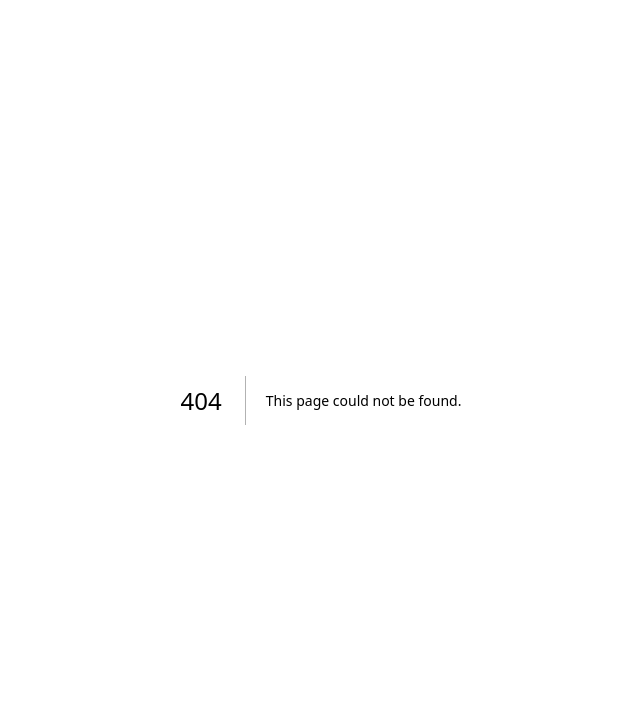
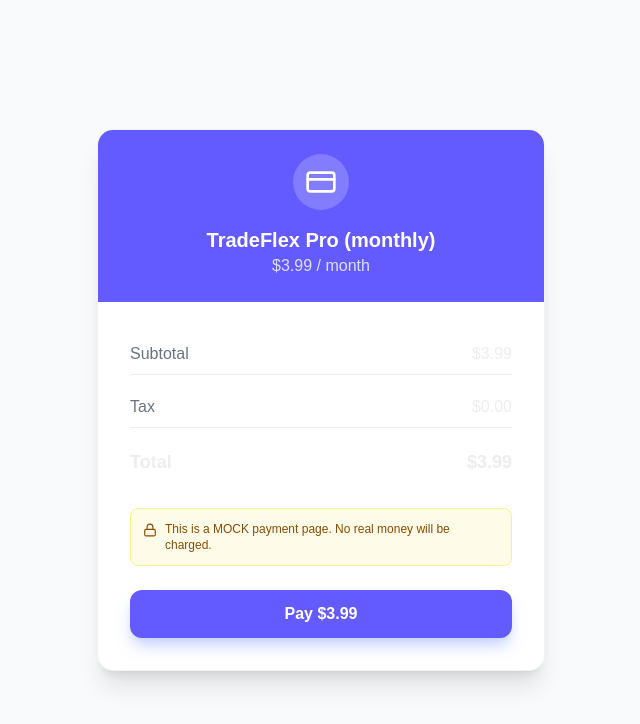
Before and after one commit to alicewang0130/tradeflex, a Next.js app in the folder TradeFlex-Web/: page /mock-checkout in a window 1280 px wide. Before the commit this address had no page. Shown: the top 724 px of the page, without its empty margins (319-959 px from the left). Built offline with nearby package versions, Linux system fonts and the light colour scheme.

Commit message:
feat: Mock Payment Mode — Enables full end-to-end demo of Pro upgrade flow without Stripe keys

```diff
--- a/TradeFlex-Web/app/api/checkout/route.ts
+++ b/TradeFlex-Web/app/api/checkout/route.ts
@@ -24,6 +24,16 @@
 
     const body = await request.json();
     const { plan } = body; // 'monthly' | 'yearly'
+
+    // MOCK MODE CHECK
+    const isMock = process.env.STRIPE_SECRET_KEY?.includes('mock') || !process.env.STRIPE_SECRET_KEY;
+    if (isMock) {
+        const origin = request.headers.get('origin') || 'http://localhost:3000';
+        return NextResponse.json({
+            url: `${origin}/mock-checkout?plan=${plan}&userId=${user.id}`
+        });
+    }
+
     const priceId = PRICES[plan as keyof typeof PRICES];
 
     if (!priceId) {
--- a/TradeFlex-Web/app/api/webhooks/stripe/route.ts
+++ b/TradeFlex-Web/app/api/webhooks/stripe/route.ts
@@ -19,12 +19,18 @@
   const body = await request.text();
   const headersList = await headers();
   const sig = headersList.get('stripe-signature');
+  const url = new URL(request.url);
+  const isMock = url.searchParams.get('mock') === 'true';
 
   let event: Stripe.Event;
 
   try {
-    if (!sig || !endpointSecret) throw new Error('Missing signature or secret');
-    event = stripe.webhooks.constructEvent(body, sig, endpointSecret);
+    if (isMock) {
+        event = JSON.parse(body) as Stripe.Event;
+    } else {
+        if (!sig || !endpointSecret) throw new Error('Missing signature or secret');
+        event = stripe.webhooks.constructEvent(body, sig, endpointSecret);
+    }
   } catch (err: any) {
     console.error(`Webhook Signature Verification Failed: ${err.message}`);
     return NextResponse.json({ error: err.message }, { status: 400 });
@@ -41,7 +47,13 @@
         if (!userId) break;
 
         // Retrieve subscription details to get end date
-        const subscription: any = await stripe.subscriptions.retrieve(session.subscription as string);
+        let subscription: any;
+        if (isMock) {
+            // Mock subscription object
+            subscription = { current_period_end: Math.floor(Date.now() / 1000) + 30 * 24 * 3600 };
+        } else {
+            subscription = await stripe.subscriptions.retrieve(session.subscription as string);
+        }
 
         // Upsert into Supabase
         await supabaseAdmin.from('subscriptions').upsert({
--- a/TradeFlex-Web/app/components/ReferralBanner.tsx
+++ b/TradeFlex-Web/app/components/ReferralBanner.tsx
@@ -6,39 +6,85 @@
 'use client';
 
 import { useState, useEffect } from 'react';
-import { Gift, Copy, Check, X } from 'lucide-react';
+import { Gift, Copy, Check, X, Users } from 'lucide-react';
 import type { User } from '@supabase/supabase-js';
+import { supabase } from '../supabase';
 
 export default function ReferralBanner({ user }: { user: User | null }) {
   const [copied, setCopied] = useState(false);
   const [dismissed, setDismissed] = useState(false);
-  const [lang, setLang] = useState<'en' | 'cn'>('en');
+  const [lang, setLang] = useState<'en' | 'cn' | 'ja' | 'ko' | 'es' | 'fr'>('en');
+  const [inviteCount, setInviteCount] = useState(0);
 
   useEffect(() => {
-    const saved = localStorage.getItem('tradeflex-lang') as 'en' | 'cn' | null;
+    const saved = localStorage.getItem('tradeflex-lang') as any;
     if (saved) setLang(saved);
-  }, []);
+
+    if (user) {
+      supabase
+        .from('referrals')
+        .select('*', { count: 'exact', head: true })
+        .eq('referrer_id', user.id)
+        .then(({ count }) => {
+          if (count !== null) setInviteCount(count);
+        });
+    }
+  }, [user]);
 
   if (!user || dismissed) return null;
 
-  const refCode = user.id.slice(0, 8);
-  const refLink = `https://tradeflex.app?ref=${refCode}`;
+  // Use full ID for reliability
+  const refLink = `${typeof window !== 'undefined' ? window.location.origin : 'https://tradeflex.app'}?ref=${user.id}`;
+
+  const target = 3;
+  const progress = Math.min((inviteCount / target) * 100, 100);
 
   const t = {
     en: {
       title: 'Invite Friends, Get Pro Free 🎁',
-      desc: 'Invite 3 friends and get 1 month of Pro for free! They get 7 days of Pro too.',
+      desc: `Invite ${target} friends and get 1 month of Pro for free!`,
+      progress: `${inviteCount} / ${target} invited`,
       copy: 'Copy',
       copied: 'Copied!',
     },
     cn: {
       title: '邀请好友，免费获得 Pro 🎁',
-      desc: '邀请 3 位好友注册，免费获得 1 个月 Pro！好友也能获得 7 天 Pro 体验。',
+      desc: `邀请 ${target} 位好友注册，免费获得 1 个月 Pro！`,
+      progress: `已邀请 ${inviteCount} / ${target}`,
       copy: '复制',
       copied: '已复制！',
     },
+    // Adding fallbacks for other languages
+    ja: {
+      title: '友達招待でProを無料でゲット 🎁',
+      desc: `友達${target}人を招待して、Pro1ヶ月分を無料で手に入れよう！`,
+      progress: `${inviteCount} / ${target} 招待済み`,
+      copy: 'コピー',
+      copied: '完了！',
+    },
+    ko: {
+      title: '친구 초대하고 Pro 무료로 받기 🎁',
+      desc: `친구 ${target}명을 초대하면 Pro 1개월 무료!`,
+      progress: `${inviteCount} / ${target} 초대됨`,
+      copy: '복사',
+      copied: '복사됨!',
+    },
+    es: {
+      title: 'Invita amigos, obtén Pro gratis 🎁',
+      desc: `¡Invita a ${target} amigos y obtén 1 mes de Pro gratis!`,
+      progress: `${inviteCount} / ${target} invitados`,
+      copy: 'Copiar',
+      copied: '¡Copiado!',
+    },
+    fr: {
+      title: 'Invite des amis, obtiens Pro gratuit 🎁',
+      desc: `Invite ${target} amis et obtiens 1 mois de Pro gratuit !`,
+      progress: `${inviteCount} / ${target} invités`,
+      copy: 'Copier',
+      copied: 'Copié !',
+    }
   };
-  const text = t[lang];
+  const text = t[lang] || t.en;
 
   const handleCopy = async () => {
     await navigator.clipboard.writeText(refLink);
@@ -47,24 +93,42 @@
   };
 
   return (
-    <div className="relative bg-gradient-to-r from-yellow-500/10 to-amber-500/10 border border-yellow-500/20 rounded-2xl p-4 md:p-5">
+    <div className="relative bg-gradient-to-r from-yellow-500/10 to-amber-500/10 border border-yellow-500/20 rounded-2xl p-4 md:p-5 mb-6">
       <button
         onClick={() => setDismissed(true)}
         className="absolute top-3 right-3 text-white/30 hover:text-white/60 transition"
       >
         <X size={16} />
       </button>
-      <div className="flex items-start gap-3">
-        <div className="bg-yellow-500/20 p-2 rounded-xl shrink-0">
-          <Gift size={20} className="text-yellow-400" />
+      <div className="flex items-start gap-4">
+        <div className="bg-yellow-500/20 p-3 rounded-xl shrink-0 hidden sm:block">
+          <Gift size={24} className="text-yellow-400" />
         </div>
         <div className="flex-1 min-w-0">
-          <h4 className="font-bold text-sm text-white mb-1">{text.title}</h4>
+          <h4 className="font-bold text-sm text-white mb-1 flex items-center gap-2">
+            <Gift size={16} className="text-yellow-400 sm:hidden" />
+            {text.title}
+          </h4>
           <p className="text-xs text-white/50 mb-3">
             {text.desc}
           </p>
+
+          {/* Progress Bar */}
+          <div className="mb-3">
+            <div className="flex justify-between text-[10px] uppercase font-bold text-white/40 mb-1">
+              <span>{text.progress}</span>
+              <span>{Math.round(progress)}%</span>
+            </div>
+            <div className="h-2 bg-black/40 rounded-full overflow-hidden border border-white/5">
+              <div
+                className="h-full bg-gradient-to-r from-yellow-500 to-amber-500 transition-all duration-500"
+                style={{ width: `${progress}%` }}
+              />
+            </div>
+          </div>
+
           <div className="flex gap-2">
-            <div className="flex-1 bg-black/30 border border-white/10 rounded-lg px-3 py-2 text-xs text-white/60 truncate font-mono">
+            <div className="flex-1 bg-black/30 border border-white/10 rounded-lg px-3 py-2 text-xs text-white/60 truncate font-mono select-all">
               {refLink}
             </div>
             <button
--- a/TradeFlex-Web/app/lib/usePro.ts
+++ b/TradeFlex-Web/app/lib/usePro.ts
@@ -12,7 +12,7 @@
 
 export interface ProStatus {
   isPro: boolean;
-  plan: 'free' | 'monthly' | 'yearly';
+  plan: 'free' | 'monthly' | 'yearly' | 'referral';
   expiresAt: string | null;
   loading: boolean;
 }
@@ -32,32 +32,47 @@
     }
 
     async function checkPro() {
-      // Admin users are always Pro
+      // 1. Admin check
       if (isAdmin(user!.email)) {
         setStatus({ isPro: true, plan: 'yearly', expiresAt: null, loading: false });
         return;
       }
 
       try {
-        const { data } = await supabase
+        // 2. Subscription check
+        const { data: sub } = await supabase
           .from('subscriptions')
           .select('*')
           .eq('user_id', user!.id)
           .eq('status', 'active')
           .maybeSingle();
 
-        if (data && new Date(data.expires_at) > new Date()) {
+        if (sub && new Date(sub.current_period_end) > new Date()) {
           setStatus({
             isPro: true,
-            plan: data.plan,
-            expiresAt: data.expires_at,
+            plan: sub.plan as any,
+            expiresAt: sub.current_period_end,
             loading: false,
           });
-        } else {
-          setStatus({ isPro: false, plan: 'free', expiresAt: null, loading: false });
+          return;
         }
-      } catch {
-        // Table might not exist yet — default to free
+
+        // 3. Referral check (Invite 3 people = Free Pro)
+        const { count } = await supabase
+          .from('referrals')
+          .select('*', { count: 'exact', head: true })
+          .eq('referrer_id', user!.id);
+
+        if (count && count >= 3) {
+          setStatus({ isPro: true, plan: 'referral', expiresAt: null, loading: false });
+          return;
+        }
+
+        // Default: Free
+        setStatus({ isPro: false, plan: 'free', expiresAt: null, loading: false });
+
+      } catch (err) {
+        console.error('Pro check failed', err);
         setStatus({ isPro: false, plan: 'free', expiresAt: null, loading: false });
       }
     }
--- /dev/null
+++ b/TradeFlex-Web/app/mock-checkout/page.tsx
@@ -0,0 +1,130 @@
+//
+//  app/mock-checkout/page.tsx
+//  Mock Payment Gateway for Demo
+//
+
+'use client';
+
+import { useState, useEffect } from 'react';
+import { useRouter, useSearchParams } from 'next/navigation';
+import { Check, CreditCard, Lock } from 'lucide-react';
+
+export default function MockCheckout() {
+  const router = useRouter();
+  const searchParams = useSearchParams();
+  const plan = searchParams.get('plan') || 'monthly';
+  const price = plan === 'yearly' ? '$29.99' : '$3.99';
+
+  const [loading, setLoading] = useState(false);
+  const [step, setStep] = useState<'review' | 'processing' | 'success'>('review');
+
+  const handlePay = async () => {
+    setLoading(true);
+    setStep('processing');
+
+    try {
+      // Call our own webhook to simulate Stripe success
+      // In production, Stripe does this. In mock mode, we do it manually.
+      await fetch('/api/webhooks/stripe?mock=true', {
+        method: 'POST',
+        headers: { 'Content-Type': 'application/json' },
+        body: JSON.stringify({
+          type: 'checkout.session.completed',
+          data: {
+            object: {
+              customer: 'cus_mock_12345',
+              subscription: 'sub_mock_67890',
+              metadata: {
+                supabase_user_id: searchParams.get('userId'), // We need to pass this!
+                plan: plan
+              }
+            }
+          }
+        })
+      });
+
+      // Wait a bit for effect
+      setTimeout(() => {
+        setStep('success');
+        setTimeout(() => {
+          router.push('/profile?session_id=mock_success');
+        }, 1500);
+      }, 1500);
+
+    } catch (err) {
+      alert('Mock payment failed');
+      setLoading(false);
+      setStep('review');
+    }
+  };
+
+  return (
+    <div className="min-h-screen bg-gray-50 flex items-center justify-center p-4">
+      <div className="bg-white w-full max-w-md rounded-2xl shadow-xl overflow-hidden border border-gray-100">
+        {/* Header */}
+        <div className="bg-[#635BFF] p-6 text-white text-center">
+          <div className="flex justify-center mb-4">
+            <div className="bg-white/20 p-3 rounded-full">
+              <CreditCard size={32} />
+            </div>
+          </div>
+          <h1 className="text-xl font-bold">TradeFlex Pro ({plan})</h1>
+          <p className="opacity-80">{price} / {plan === 'yearly' ? 'year' : 'month'}</p>
+        </div>
+
+        {/* Body */}
+        <div className="p-8">
+          {step === 'review' && (
+            <div className="space-y-6">
+              <div className="space-y-3">
+                <div className="flex justify-between py-2 border-b">
+                  <span className="text-gray-500">Subtotal</span>
+                  <span className="font-medium">{price}</span>
+                </div>
+                <div className="flex justify-between py-2 border-b">
+                  <span className="text-gray-500">Tax</span>
+                  <span className="font-medium">$0.00</span>
+                </div>
+                <div className="flex justify-between py-2 text-lg font-bold">
+                  <span>Total</span>
+                  <span>{price}</span>
+                </div>
+              </div>
+
+              <div className="bg-yellow-50 border border-yellow-200 rounded-lg p-3 text-xs text-yellow-800 flex gap-2">
+                <Lock size={14} className="shrink-0 mt-0.5" />
+                <span>This is a MOCK payment page. No real money will be charged.</span>
+              </div>
+
+              <button
+                onClick={handlePay}
+                disabled={loading}
+                className="w-full bg-[#635BFF] hover:bg-[#5851E1] text-white font-bold py-3 rounded-xl transition shadow-lg shadow-indigo-200 active:scale-[0.98]"
+              >
+                Pay {price}
+              </button>
+            </div>
+          )}
+
+          {step === 'processing' && (
+            <div className="text-center py-8">
+              <div className="w-16 h-16 border-4 border-[#635BFF]/30 border-t-[#635BFF] rounded-full animate-spin mx-auto mb-4"></div>
+              <h3 className="font-bold text-gray-800">Processing payment...</h3>
+              <p className="text-sm text-gray-500">Confirming with bank</p>
+            </div>
+          )}
+
+          {step === 'success' && (
+            <div className="text-center py-8 animate-in zoom-in duration-300">
+              <div className="w-16 h-16 bg-green-500 text-white rounded-full flex items-center justify-center mx-auto mb-4 shadow-lg shadow-green-200">
+                <Check size={32} strokeWidth={3} />
+              </div>
+              <h3 className="font-bold text-gray-800 text-xl">Success!</h3>
+              <p className="text-sm text-gray-500">Redirecting to TradeFlex...</p>
+            </div>
+          )}
+        </div>
+      </div>
+    </div>
+  );
+}
--- a/TradeFlex-Web/app/page.tsx
+++ b/TradeFlex-Web/app/page.tsx
@@ -45,6 +45,13 @@
   const { isPro } = usePro(user);
 
   useEffect(() => {
+    // Capture referral code
+    const params = new URLSearchParams(window.location.search);
+    const ref = params.get('ref');
+    if (ref) {
+      localStorage.setItem('tradeflex_referrer', ref);
+    }
+
     supabase.auth.getUser().then(async ({ data: { user } }) => {
       if (user) {
         // Check if banned
@@ -59,6 +66,20 @@
           return;
         }
         setUser(user);
+
+        // Handle Referral logic
+        const referrerId = localStorage.getItem('tradeflex_referrer');
+        if (referrerId && referrerId !== user.id) {
+          supabase.from('referrals').insert({
+            referrer_id: referrerId,
+            referred_id: user.id
+          }).then(({ error }) => {
+            if (!error || error.code === '23505') {
+              localStorage.removeItem('tradeflex_referrer');
+            }
+          });
+        }
+
         // Restore user's language preference
         const userLang = user.user_metadata?.lang as 'en' | 'cn' | 'ja' | 'ko' | 'es' | 'fr' | undefined;
         if (userLang) {
```
